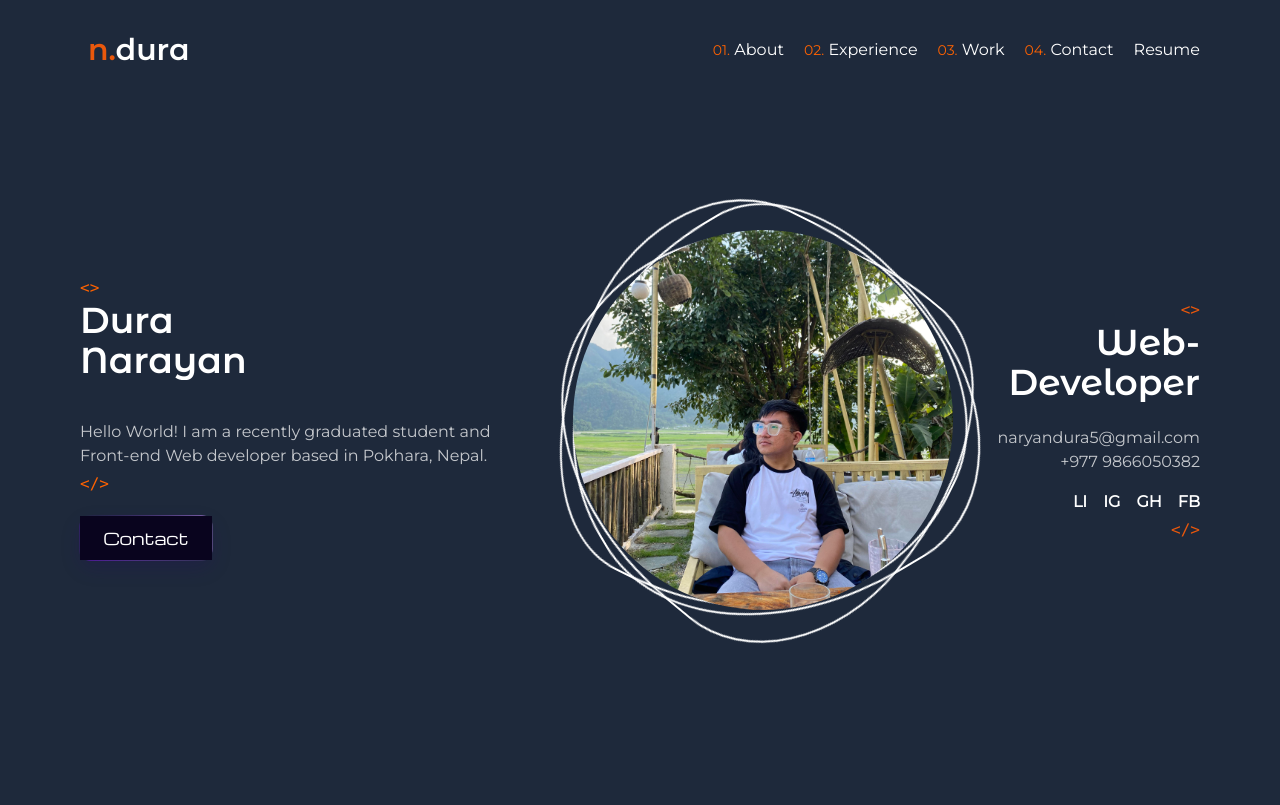
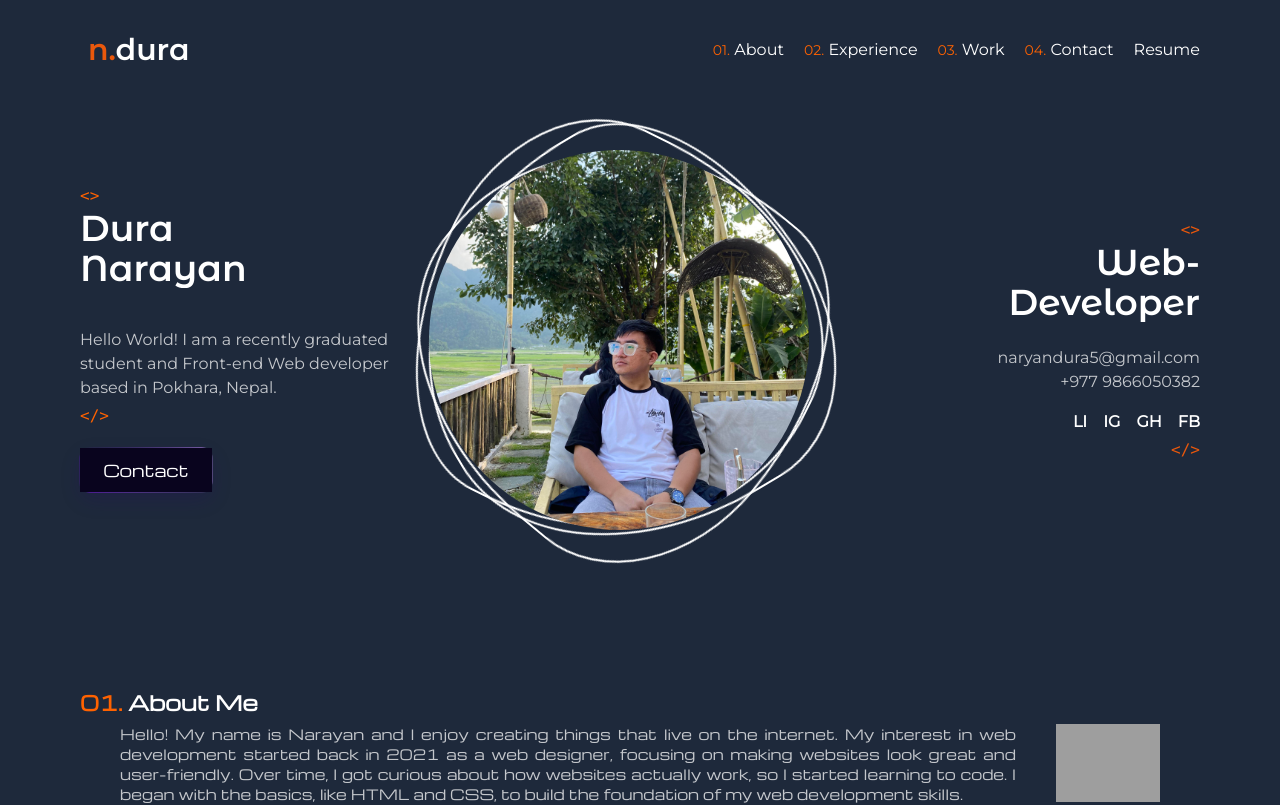
Before and after one commit to WebDevNarayan/Portfolio, a React (Vite) app: page / in a window 1280 px wide. Shown: the top 805 px of the page. Built offline with nearby package versions, Linux system fonts and the light colour scheme; grey boxes are pictures that could not be loaded.

Commit message:
Fixes in hero section

```diff
--- a/src/components/Content.jsx
+++ b/src/components/Content.jsx
@@ -41,7 +41,7 @@ const Content = () => {
           </div>
           <br />
         </h1>
-        <p className="font-mont w-[60vw] lg:w-[35vw] text-[#ffffffbd]">
+        <p className="font-mont w-[60vw] lg:w-[25vw] text-[#ffffffbd]">
           Hello World! I am a recently graduated student and Front-end Web
           developer based in Pokhara, Nepal.
         </p>
--- a/src/components/Main.jsx
+++ b/src/components/Main.jsx
@@ -8,12 +8,12 @@ const MainSection = () => {
     <>
       <div
         id="main"
-        className="lg:flex lg:items-center lg:justify-between lg:h-[80vh] "
+        className="lg:flex lg:items-center lg:justify-between lg:h-[60vh] "
       >
         <div className="">
           <Content />
         </div>
-        <div className="">
+        <div className="lg:mr-40">
           <Hero />
         </div>
         <div className="">
```
